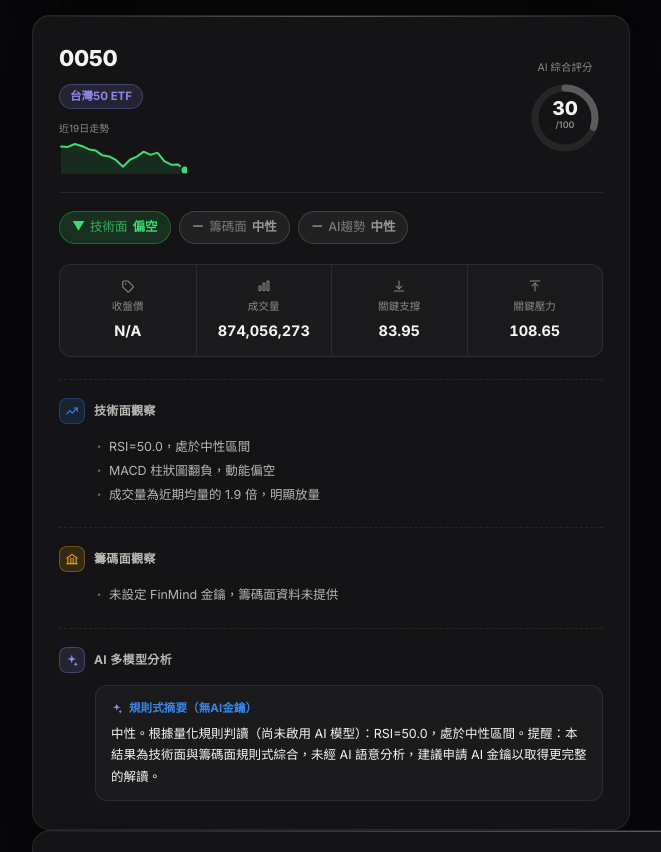
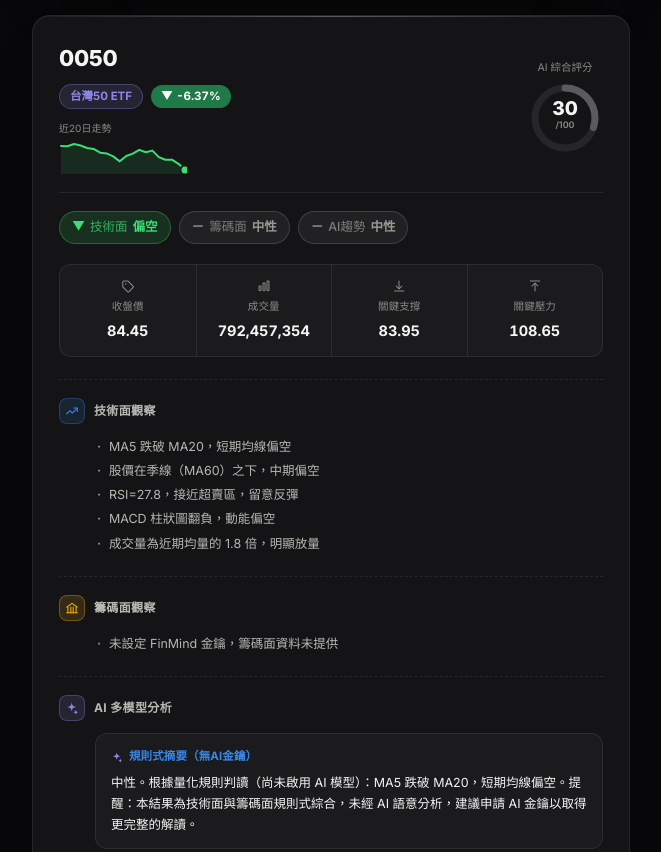
Before and after one commit to z100171891-del/AI-Stock-System, a plain HTML site: page docs/index.html in a window 1280 px wide. Shown: the part 1640-2492 px from the top of the page, without its empty margins (0-661 px from the left). Drawn offline with Linux system fonts and the light colour scheme.

Commit message:
自動更新每日報告 2026-11-22

```diff
--- a/docs/index.html
+++ b/docs/index.html
@@ -4,7 +4,7 @@
 <head>
 <meta charset="UTF-8">
 <meta name="viewport" content="width=device-width, initial-scale=1">
-<title>今日 AI 台股晨報 2026-11-21 (Saturday)</title>
+<title>今日 AI 台股晨報 2026-11-22 (Sunday)</title>
 <link rel="preconnect" href="https://fonts.googleapis.com">
 <link rel="preconnect" href="https://fonts.gstatic.com" crossorigin>
 <link href="https://fonts.googleapis.com/css2?family=Inter:wght@400;500;600;700;800;900&family=Noto+Sans+TC:wght@400;500;700;900&display=swap" rel="stylesheet">
@@ -395,7 +395,7 @@
     <div class="brand-mark"><svg viewBox="0 0 24 24" fill="currentColor" stroke="none"><path d="M11.5 2.5c.5 2.7 1 4.4 2.2 5.6 1.2 1.2 2.9 1.7 5.6 2.2-2.7.5-4.4 1-5.6 2.2-1.2 1.2-1.7 2.9-2.2 5.6-.5-2.7-1-4.4-2.2-5.6C8.1 11.3 6.4 10.8 3.7 10.3c2.7-.5 4.4-1 5.6-2.2 1.2-1.2 1.7-2.9 2.2-5.6Z"/><path d="M18.5 15c.3 1.4.6 2.2 1.3 2.9.7.7 1.5 1 2.9 1.3-1.4.3-2.2.6-2.9 1.3-.7.7-1 1.5-1.3 2.9-.3-1.4-.6-2.2-1.3-2.9-.7-.7-1.5-1-2.9-1.3 1.4-.3 2.2-.6 2.9-1.3.7-.7 1-1.5 1.3-2.9Z"/></svg></div>
     <div class="eyebrow">Daily AI Equity Brief</div>
     <h1>今日 AI 台股晨報</h1>
-    <p>2026-11-21 (Saturday)</p>
+    <p>2026-11-22 (Sunday)</p>
   </div>
 
   <div class="section toolbar narrow">
@@ -437,10 +437,10 @@
         <span class="heatmap-pct">▼ -4.76%</span>
       </div>
 
-      <div class="heatmap-tile" style="background:#232326; color:#9a9994; box-shadow:none;">
+      <div class="heatmap-tile" style="background:#1f7a48; color:#ffffff; box-shadow:0 0 18px rgba(31,122,72,0.45);">
         <span class="heatmap-sector">台灣50 ETF</span>
         <span class="heatmap-code">0050</span>
-        <span class="heatmap-pct">－ N/A%</span>
+        <span class="heatmap-pct">▼ -6.37%</span>
       </div>
 
     </div>
@@ -667,7 +667,7 @@
 
   <div class="section stock-card" id="card-0050"
        data-code="0050" data-name="" data-sector="台灣50 ETF"
-       data-change="" data-score="30"
+       data-change="-6.374723053814976" data-score="30"
        data-order="3">
 
     <div class="card-head">
@@ -679,13 +679,17 @@
         <div class="card-id-row" style="margin-top:9px;">
           <span class="chip-tag sector-chip">台灣50 ETF</span>
 
+          <span class="chip-tag pct-chip" style="background:#1f7a48; color:#ffffff;">
+            ▼ -6.37%
+          </span>
+
 
 
         </div>
 
         <div class="sparkline-wrap">
-          <span class="sparkline-label">近19日走勢</span>
-          <svg width="128" height="34" viewBox="0 0 128 34"><path d="M2.0,34 L2.0,6.47 L8.89,6.89 L15.78,4.0 L22.67,5.97 L29.56,9.21 L36.44,10.41 L43.33,15.34 L50.22,16.4 L57.11,20.21 L64.0,26.76 L70.89,19.78 L77.78,16.61 L84.67,11.68 L91.56,14.85 L98.44,12.67 L105.33,21.19 L112.22,24.64 L119.11,24.5 L126.0,30.0 L126.0,34 Z" fill="rgba(48,209,88,0.13)" stroke="none"/><polyline points="2.0,6.47 8.89,6.89 15.78,4.0 22.67,5.97 29.56,9.21 36.44,10.41 43.33,15.34 50.22,16.4 57.11,20.21 64.0,26.76 70.89,19.78 77.78,16.61 84.67,11.68 91.56,14.85 98.44,12.67 105.33,21.19 112.22,24.64 119.11,24.5 126.0,30.0" fill="none" stroke="#3ddc74" stroke-width="2" stroke-linecap="round" stroke-linejoin="round"/><circle cx="126.0" cy="30.0" r="4.5" fill="#3ddc74" stroke="#1b1b1e" stroke-width="2"/></svg>
+          <span class="sparkline-label">近20日走勢</span>
+          <svg width="128" height="34" viewBox="0 0 128 34"><path d="M2.0,34 L2.0,5.88 L8.53,6.2 L15.05,4.0 L21.58,5.5 L28.11,7.98 L34.63,8.89 L41.16,12.65 L47.68,13.45 L54.21,16.36 L60.74,21.35 L67.26,16.03 L73.79,13.62 L80.32,9.86 L86.84,12.27 L93.37,10.61 L99.89,17.11 L106.42,19.74 L112.95,19.63 L119.47,23.82 L126.0,30.0 L126.0,34 Z" fill="rgba(48,209,88,0.13)" stroke="none"/><polyline points="2.0,5.88 8.53,6.2 15.05,4.0 21.58,5.5 28.11,7.98 34.63,8.89 41.16,12.65 47.68,13.45 54.21,16.36 60.74,21.35 67.26,16.03 73.79,13.62 80.32,9.86 86.84,12.27 93.37,10.61 99.89,17.11 106.42,19.74 112.95,19.63 119.47,23.82 126.0,30.0" fill="none" stroke="#3ddc74" stroke-width="2" stroke-linecap="round" stroke-linejoin="round"/><circle cx="126.0" cy="30.0" r="4.5" fill="#3ddc74" stroke="#1b1b1e" stroke-width="2"/></svg>
         </div>
 
       </div>
@@ -721,12 +725,12 @@
       <div class="metric-cell">
         <div class="metric-icon"><svg viewBox="0 0 24 24" fill="none" stroke="currentColor" stroke-width="1.8" stroke-linecap="round" stroke-linejoin="round"><path d="M3 11.6V5.5A2 2 0 0 1 5 3.5h6.1a2 2 0 0 1 1.4.6l8 8a2 2 0 0 1 0 2.8l-6.6 6.6a2 2 0 0 1-2.8 0l-8-8A2 2 0 0 1 3 11.6Z"/><circle cx="8" cy="8.5" r="1.3" fill="currentColor" stroke="none"/></svg></div>
         <div class="metric-label">收盤價</div>
-        <div class="metric-value">N/A</div>
+        <div class="metric-value">84.45</div>
       </div>
       <div class="metric-cell">
         <div class="metric-icon"><svg viewBox="0 0 24 24" fill="none" stroke="currentColor" stroke-width="1.8" stroke-linecap="round" stroke-linejoin="round"><rect x="3.5" y="12" width="3.4" height="8" rx="1"/><rect x="10.3" y="7" width="3.4" height="13" rx="1"/><rect x="17.1" y="3.5" width="3.4" height="16.5" rx="1"/></svg></div>
         <div class="metric-label">成交量</div>
-        <div class="metric-value">874,056,273</div>
+        <div class="metric-value">792,457,354</div>
       </div>
       <div class="metric-cell">
         <div class="metric-icon"><svg viewBox="0 0 24 24" fill="none" stroke="currentColor" stroke-width="1.8" stroke-linecap="round" stroke-linejoin="round"><path d="M12 3.5v12.5"/><path d="M7 12l5 5 5-5"/><path d="M4 20.5h16"/></svg></div>
@@ -744,7 +748,7 @@
       <span class="icon-badge badge-accent"><svg viewBox="0 0 24 24" fill="none" stroke="currentColor" stroke-width="1.8" stroke-linecap="round" stroke-linejoin="round"><path d="M3 17l5.5-5.5 4 4L21 7"/><path d="M15 7h6v6"/></svg></span>技術面觀察
     </div>
     <ul class="signal-list">
-      <li>RSI=50.0，處於中性區間</li><li>MACD 柱狀圖翻負，動能偏空</li><li>成交量為近期均量的 1.9 倍，明顯放量</li>
+      <li>MA5 跌破 MA20，短期均線偏空</li><li>股價在季線（MA60）之下，中期偏空</li><li>RSI=27.8，接近超賣區，留意反彈</li><li>MACD 柱狀圖翻負，動能偏空</li><li>成交量為近期均量的 1.8 倍，明顯放量</li>
     </ul>
 
 
@@ -763,7 +767,7 @@
     </div>
 
     <div class="ai-opinion">
-      <span class="ai-provider"><svg viewBox="0 0 24 24" fill="currentColor" stroke="none"><path d="M11.5 2.5c.5 2.7 1 4.4 2.2 5.6 1.2 1.2 2.9 1.7 5.6 2.2-2.7.5-4.4 1-5.6 2.2-1.2 1.2-1.7 2.9-2.2 5.6-.5-2.7-1-4.4-2.2-5.6C8.1 11.3 6.4 10.8 3.7 10.3c2.7-.5 4.4-1 5.6-2.2 1.2-1.2 1.7-2.9 2.2-5.6Z"/><path d="M18.5 15c.3 1.4.6 2.2 1.3 2.9.7.7 1.5 1 2.9 1.3-1.4.3-2.2.6-2.9 1.3-.7.7-1 1.5-1.3 2.9-.3-1.4-.6-2.2-1.3-2.9-.7-.7-1.5-1-2.9-1.3 1.4-.3 2.2-.6 2.9-1.3.7-.7 1-1.5 1.3-2.9Z"/></svg>規則式摘要（無AI金鑰）</span>中性。根據量化規則判讀（尚未啟用 AI 模型）：RSI=50.0，處於中性區間。提醒：本結果為技術面與籌碼面規則式綜合，未經 AI 語意分析，建議申請 AI 金鑰以取得更完整的解讀。
+      <span class="ai-provider"><svg viewBox="0 0 24 24" fill="currentColor" stroke="none"><path d="M11.5 2.5c.5 2.7 1 4.4 2.2 5.6 1.2 1.2 2.9 1.7 5.6 2.2-2.7.5-4.4 1-5.6 2.2-1.2 1.2-1.7 2.9-2.2 5.6-.5-2.7-1-4.4-2.2-5.6C8.1 11.3 6.4 10.8 3.7 10.3c2.7-.5 4.4-1 5.6-2.2 1.2-1.2 1.7-2.9 2.2-5.6Z"/><path d="M18.5 15c.3 1.4.6 2.2 1.3 2.9.7.7 1.5 1 2.9 1.3-1.4.3-2.2.6-2.9 1.3-.7.7-1 1.5-1.3 2.9-.3-1.4-.6-2.2-1.3-2.9-.7-.7-1.5-1-2.9-1.3 1.4-.3 2.2-.6 2.9-1.3.7-.7 1-1.5 1.3-2.9Z"/></svg>規則式摘要（無AI金鑰）</span>中性。根據量化規則判讀（尚未啟用 AI 模型）：MA5 跌破 MA20，短期均線偏空。提醒：本結果為技術面與籌碼面規則式綜合，未經 AI 語意分析，建議申請 AI 金鑰以取得更完整的解讀。
     </div>
 
 
```
